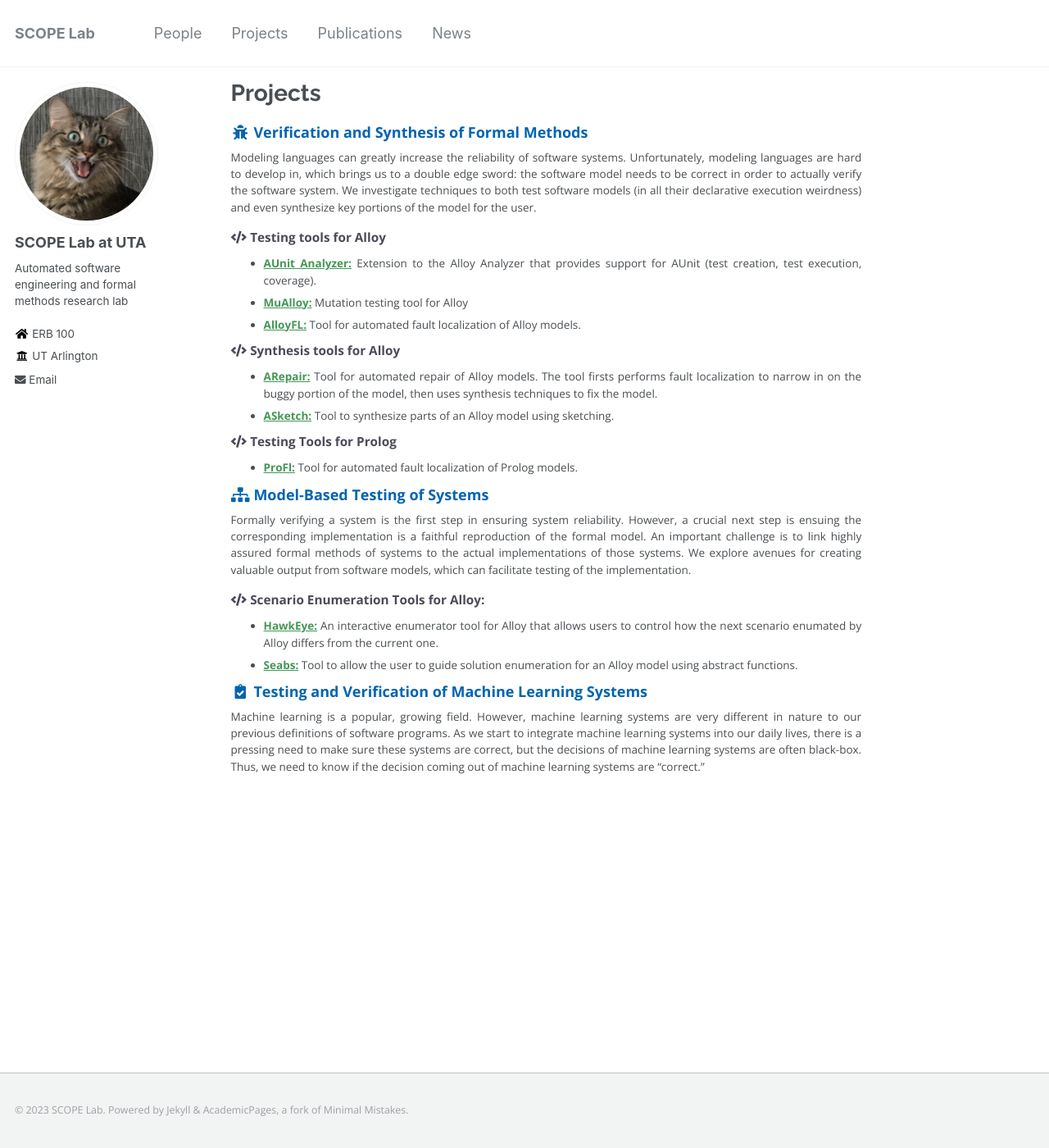
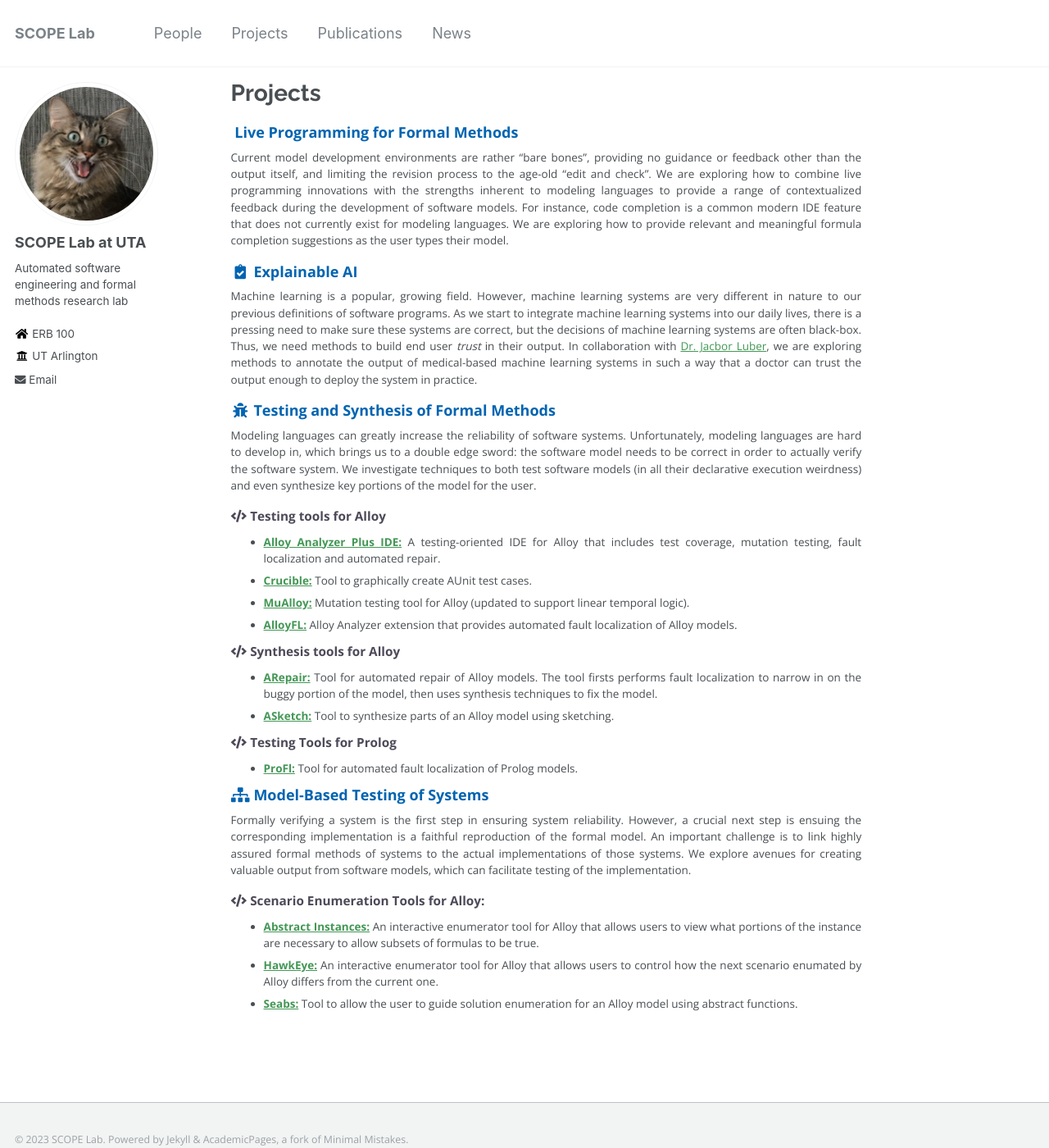
Before and after one commit to SCOPELabUTA/SCOPELabUTA.github.io, a Jekyll site: the page built from _pages/projects.md, in a window 1280 px wide and 1400 px high. Shown: the whole window at 82% size. Built offline with Jekyll 4.4.1, drawn with Linux system fonts in a browser that asks for light colours.

Commit message:
Update projects.md

```diff
--- a/_pages/projects.md
+++ b/_pages/projects.md
@@ -5,13 +5,20 @@ author_profile: true
 ---
 <link href="https://fonts.googleapis.com/css?family=Comfortaa:300,400,700|Righteous" rel="stylesheet">
 
-###  <i class="fa fa-fw fa-bug" aria-hidden="true"></i> Verification and Synthesis of Formal Methods
+###  <i class="fa fa-pencil-square-o" aria-hidden="true"></i> Live Programming for Formal Methods
+Current model development environments are rather “bare bones”, providing no guidance or feedback other than the output itself, and limiting the revision process to the age-old “edit and check”. We are exploring how to combine live programming innovations with the strengths inherent to modeling languages to provide a range of contextualized feedback during the development of software models. For instance, code completion is a common modern IDE feature that does not currently exist for modeling languages. We are exploring how to provide relevant and meaningful formula completion suggestions as the user types their model.
+
+###  <i class="fa fa-fw fa-clipboard-check" aria-hidden="true"></i> Explainable AI
+Machine learning is a popular, growing field. However, machine learning systems are very different in nature to our previous definitions of software programs. As we start to integrate machine learning systems into our daily lives, there is a pressing need to make sure these systems are correct, but the decisions of machine learning systems are often black-box. Thus, we need methods to build end user *trust* in their output. In collaboration with [Dr. Jacbor Luber](https://luberlab.org/), we are exploring methods to annotate the output of medical-based machine learning systems in such a way that a doctor can trust the output enough to deploy the system in practice.
+
+###  <i class="fa fa-fw fa-bug" aria-hidden="true"></i> Testing and Synthesis of Formal Methods
 Modeling languages can greatly increase the reliability of software systems. Unfortunately, modeling languages are hard to develop in, which brings us to a double edge sword: the software model needs to be correct in order to actually verify the software system. We investigate techniques to both test software models (in all their declarative execution weirdness) and even synthesize key portions of the model for the user.
 
 ## <i class="fa fa-fw fa-code" aria-hidden="true"></i> Testing tools for Alloy
-* **[AUnit Analyzer:](https://sites.google.com/view/aunitanalyzer)** Extension to the Alloy Analyzer that provides support for AUnit (test creation, test execution, coverage).
-* **[MuAlloy:](https://github.com/kaiyuanw/MuAlloy)** Mutation testing tool for Alloy
-* **[AlloyFL:](https://AlloyFL.github.io)** Tool for automated fault localization of Alloy models.
+* **[Alloy Analyzer Plus IDE:](https://alloyanalyzerplus.github.io/)** A testing-oriented IDE for Alloy that includes test coverage, mutation testing, fault localization and automated repair.
+* **[Crucible:](https://github.com/Crucible-Alloy/Crucible)** Tool to graphically create AUnit test cases.
+* **[MuAlloy:](https://github.com/MuAlloyT/mualloy_temporal)** Mutation testing tool for Alloy (updated to support linear temporal logic).
+* **[AlloyFL:](https://AlloyFL.github.io)** Alloy Analyzer extension that provides automated fault localization of Alloy models.
 
 ## <i class="fa fa-fw fa-code" aria-hidden="true"></i> Synthesis tools for Alloy
 * **[ARepair:](https://github.com/kaiyuanw/ARepair)** Tool for automated repair of Alloy models. The tool firsts performs fault localization to narrow in on the buggy portion of the model, then uses synthesis techniques to fix the model.
@@ -24,8 +31,6 @@ Modeling languages can greatly increase the reliability of software systems. Unf
 Formally verifying a system is the first step in ensuring system reliability. However, a crucial next step is ensuing the corresponding implementation is a faithful reproduction of the formal model. An important challenge is to link highly assured formal methods of systems to the actual implementations of those systems. We explore avenues for creating valuable output from software models, which can facilitate testing of the implementation.
 
 ## <i class="fa fa-fw fa-code" aria-hidden="true"></i> Scenario Enumeration Tools for Alloy:
+* **[Abstract Instances:](https://github.com/jringert/alloy-absinst)** An interactive enumerator tool for Alloy that allows users to view what portions of the instance are necessary to allow subsets of formulas to be true.
 * **[HawkEye:](https://github.com/alloy-hawkeye/Hawkeye)** An interactive enumerator tool for Alloy that allows users to control how the next scenario enumated by Alloy differs from the current one.
 * **[Seabs:](https://github.com/Allisonius/Seabs)** Tool to allow the user to guide solution enumeration for an Alloy model using abstract functions.
-
-###  <i class="fa fa-fw fa-clipboard-check" aria-hidden="true"></i> Testing and Verification of Machine Learning Systems
-Machine learning is a popular, growing field. However, machine learning systems are very different in nature to our previous definitions of software programs. As we start to integrate machine learning systems into our daily lives, there is a pressing need to make sure these systems are correct, but the decisions of machine learning systems are often black-box. Thus, we need to know if the decision coming out of machine learning systems are "correct."
```
